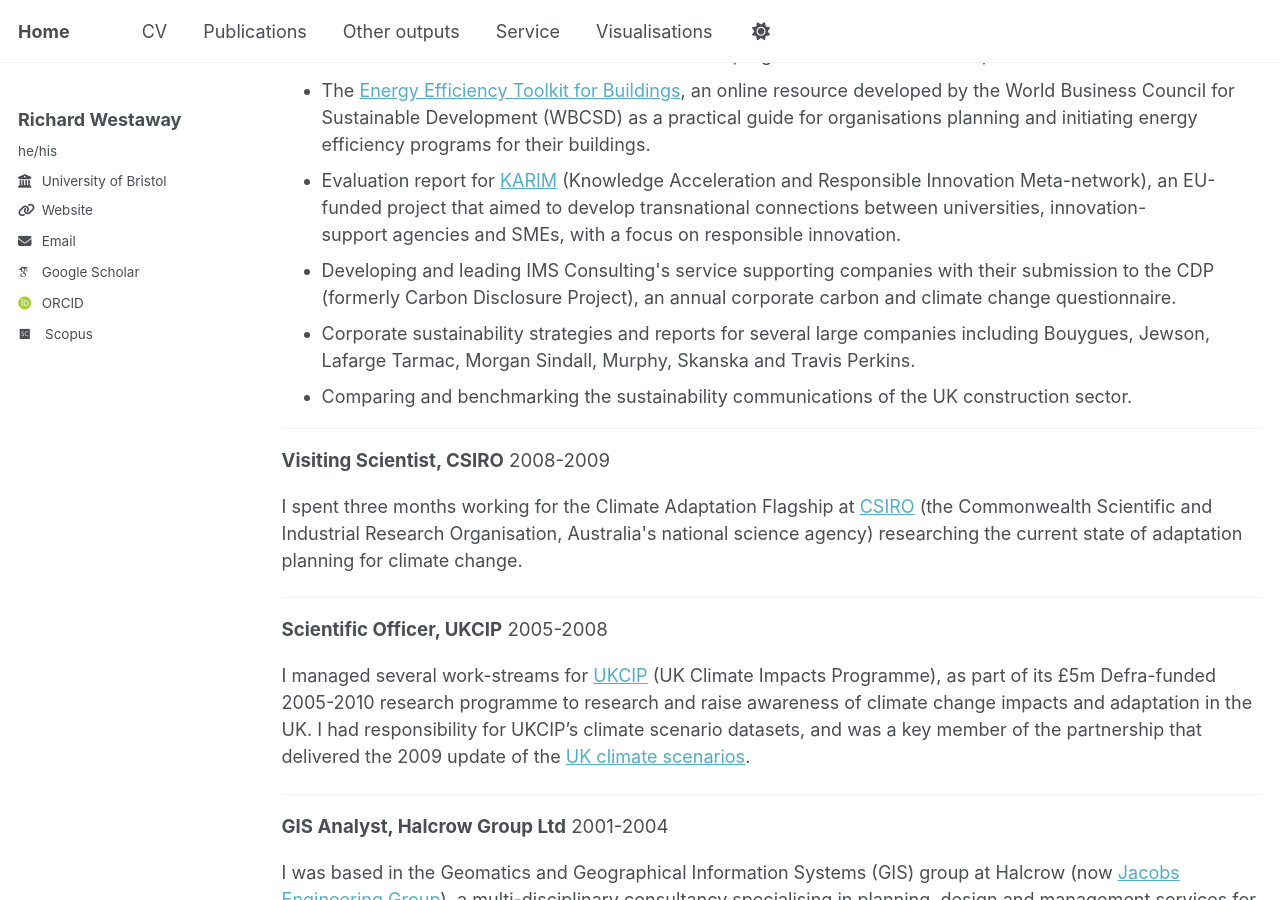
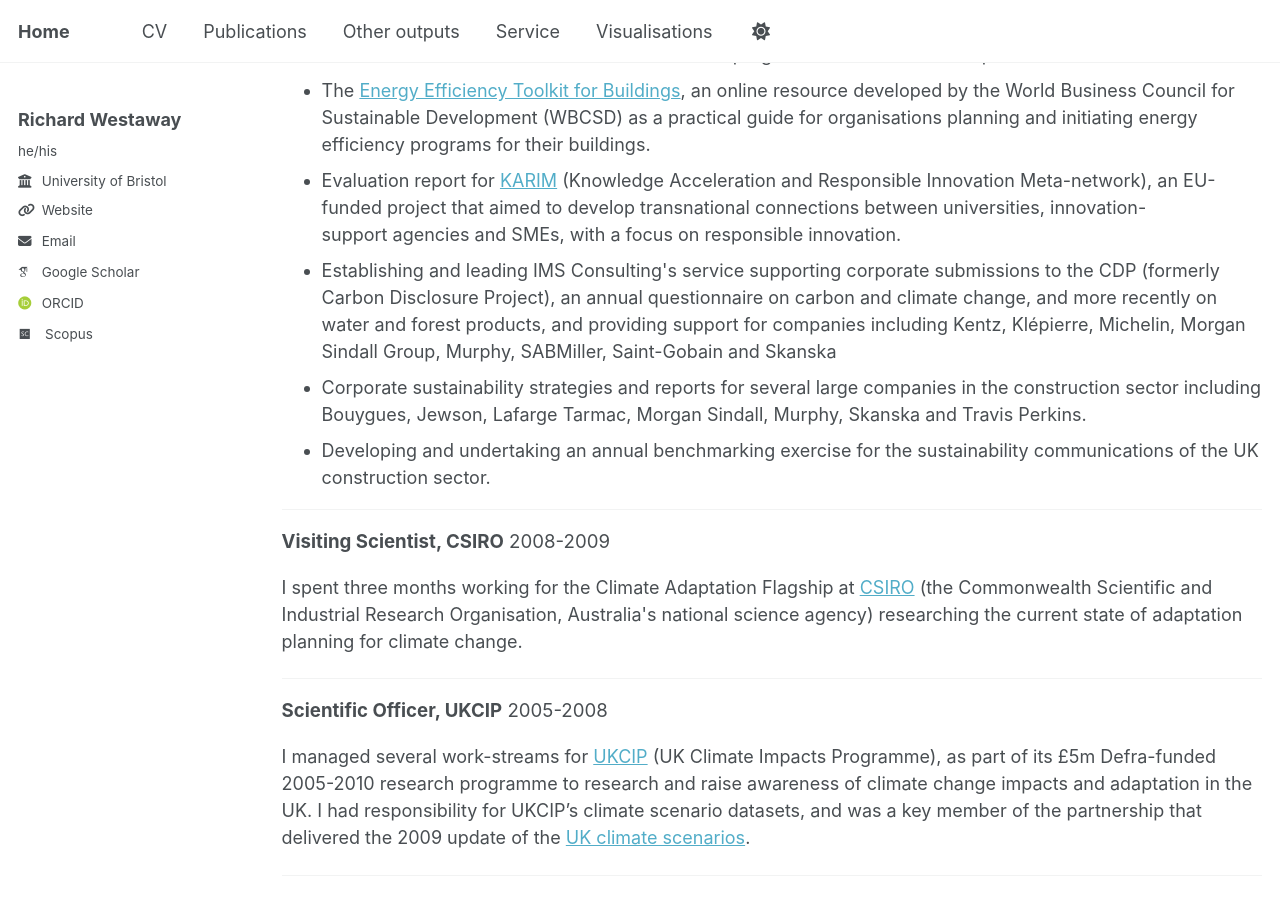
Before and after one commit to richardwestaway/richardwestaway.github.io, a Jekyll site: the page built from _pages/cv.html, in a window 1280 px wide and 900 px high, scrolled down 1571 px. Built offline with Jekyll 4.4.1, drawn with Linux system fonts in a browser that asks for light colours; some web fonts are replaced.

Commit message:
Update cv.html

```diff
--- a/_pages/cv.html
+++ b/_pages/cv.html
@@ -49,11 +49,11 @@ redirect_from:
 
 <li>Evaluation report for <a href="https://web.archive.org/web/20180112193921/http://www.karimnetwork.com/" target="_blank" rel="noopener">KARIM</a> (Knowledge Acceleration and Responsible Innovation Meta-network), an EU-funded project that aimed to develop transnational connections between universities, innovation-support agencies and SMEs, with a focus on responsible innovation.</li>
 
-<li>Developing and leading IMS Consulting's service supporting companies with their submission to the CDP (formerly Carbon Disclosure Project), an annual corporate carbon and climate change questionnaire.</li>
+<li>Establishing and leading IMS Consulting's service supporting corporate submissions to the CDP (formerly Carbon Disclosure Project), an annual questionnaire on carbon and climate change, and more recently on water and forest products, and providing support for companies including Kentz, Klépierre, Michelin, Morgan Sindall Group, Murphy, SABMiller, Saint-Gobain and Skanska</li>
 
-<li>Corporate sustainability strategies and reports for several large companies including Bouygues, Jewson, Lafarge Tarmac, Morgan Sindall, Murphy, Skanska and Travis Perkins.</li>
+<li>Corporate sustainability strategies and reports for several large companies in the construction sector including Bouygues, Jewson, Lafarge Tarmac, Morgan Sindall, Murphy, Skanska and Travis Perkins.</li>
 
-<li>Comparing and benchmarking the sustainability communications of the UK construction sector.</li>
+<li>Developing and undertaking an annual benchmarking exercise for the sustainability communications of the UK construction sector.</li>
 </ul>
 <hr />
 
```
